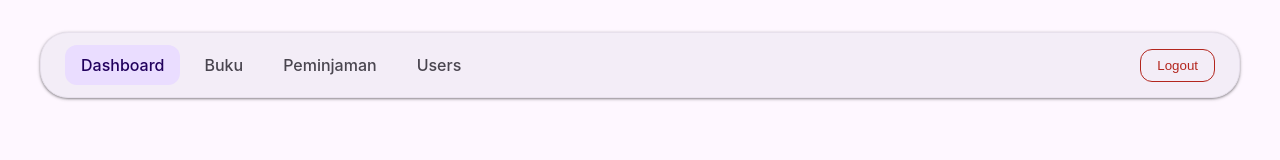
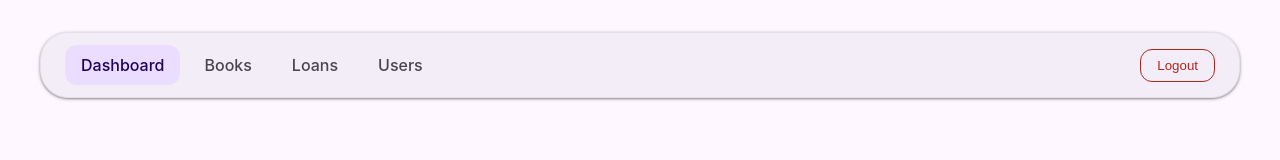
Before and after one commit to Ayyas-RF/LibraryManagement, a React (Vite) app in the folder frontend/: page / in a window 1280 px wide. Shown: the top 160 px of the page. Built offline with nearby package versions, Linux system fonts and the light colour scheme; no server answers; sample sign-in values are in the browser's storage; a web font is replaced by a local one.

Commit message:
minor change to language used

```diff
--- a/frontend/src/components/Navbar.jsx
+++ b/frontend/src/components/Navbar.jsx
@@ -15,8 +15,8 @@ export default function Navbar() {
         <nav className="navbar">
             <div className="nav-links">
                 <Link to="/" className={`nav-link ${isActive('/') ? 'active' : ''}`}>Dashboard</Link>
-                <Link to="/books" className={`nav-link ${isActive('/books') ? 'active' : ''}`}>Buku</Link>
-                <Link to="/loans" className={`nav-link ${isActive('/loans') ? 'active' : ''}`}>Peminjaman</Link>
+                <Link to="/books" className={`nav-link ${isActive('/books') ? 'active' : ''}`}>Books</Link>
+                <Link to="/loans" className={`nav-link ${isActive('/loans') ? 'active' : ''}`}>Loans</Link>
                 <Link to="/users" className={`nav-link ${isActive('/users') ? 'active' : ''}`}>Users</Link>
             </div>
             <button className="logout-btn" onClick={handleLogout}>Logout</button>
```
